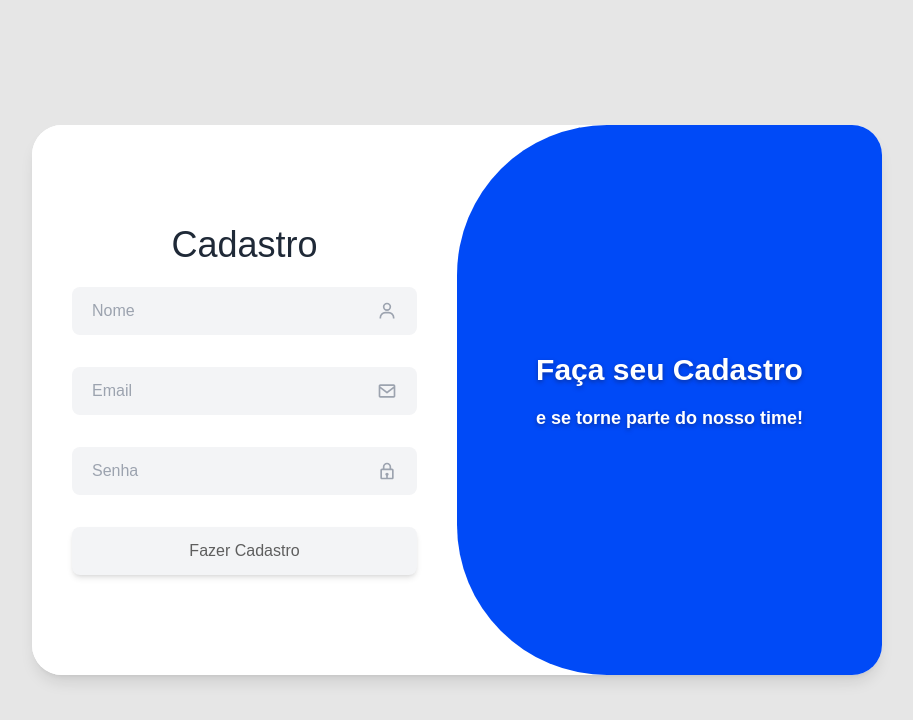
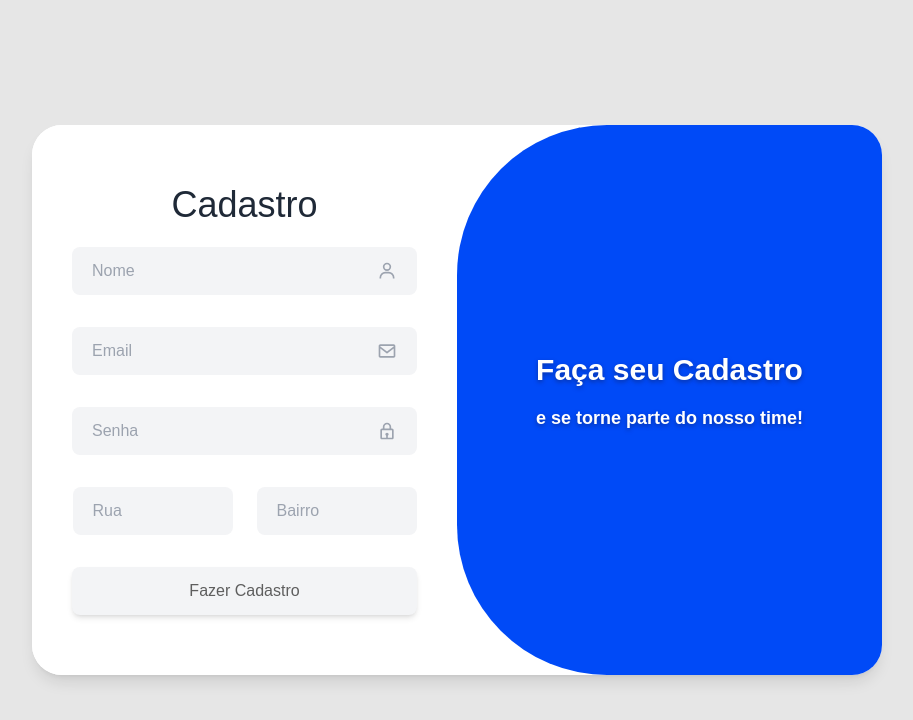
Before and after one commit to NycolleM/ChatBot_DevWeb, a React (Vite) app: page /telalogin in a window 1280 px wide. Both pictures are taken after a click on the button "Fazer Cadastro". Shown: the top 720 px of the page, without its empty margins (183-1096 px from the left). Built offline with nearby package versions, Linux system fonts and the light colour scheme.

Commit message:
tela login com bairro e rua

```diff
--- a/package.json
+++ b/package.json
@@ -9,12 +9,14 @@
     "preview": "vite preview"
   },
   "dependencies": {
+    "@react-pdf/renderer": "^4.3.1",
     "axios": "^1.13.2",
     "react": "^18.3.1",
     "react-dom": "^18.3.1",
     "react-icons": "^4.11.0",
     "react-input-mask": "^2.0.4",
-    "react-router-dom": "^6.30.1"
+    "react-router-dom": "^6.30.1",
+    "react-to-pdf": "^2.0.3"
   },
   "devDependencies": {
     "@types/react": "^18.2.15",
--- a/src/pages/TelaHistorico.jsx
+++ b/src/pages/TelaHistorico.jsx
@@ -2,6 +2,9 @@ import React, { useEffect, useMemo, useState } from 'react';
 import { Link } from 'react-router-dom';
 import { BiSearch, BiTrash, BiChevronDown } from 'react-icons/bi';
 import uniforlogo from '../imagens/uniforlogo.png';
+// import  generatePDF  from  'react-to-pdf' ;
+import { Page, Text, View, Document, StyleSheet } from '@react-pdf/renderer';
+
 
 export default function TelaHistorico() {
   const [busca, setBusca] = useState('');
@@ -25,6 +28,7 @@ export default function TelaHistorico() {
 
   const handleToggle = (id) => {
     setOpenItemId(prevId => (prevId === id ? null : id));
+
   };
 
   return (
@@ -68,7 +72,7 @@ export default function TelaHistorico() {
                   </span>
                   <div className="flex items-center space-x-3 flex-shrink-0">
                     {s.usuarioNome && (
-                      <div className="text-xs text-gray-500 font-normal">
+                      <div className="text-xs text-gray-500 font-normal"> *
                         Pergunta feita por: {s.usuarioNome}
                       </div>
                     )}
--- a/src/pages/TelaLogin.jsx
+++ b/src/pages/TelaLogin.jsx
@@ -16,6 +16,8 @@ const TelaLogin = () => {
   const [usernameCadastro, setUsernameCadastro] = useState('');
   const [emailCadastro, setEmailCadastro] = useState('');
   const [senhaCadastro, setSenhaCadastro] = useState('');
+  const [ruaCadastro, setRuaCadastro] = useState('');
+  const [bairroCadastro, setBairroCadastro] = useState('');
   const [erroCadastro, setErroCadastro] = useState('');
 
   const handleLoginSubmit = async (e) => {
@@ -57,7 +59,9 @@ const TelaLogin = () => {
       const { data } = await axios.post('http://localhost:3000/api/usuarios', {
         nome: usernameCadastro,
         email: emailCadastro,
-        senha: senhaCadastro
+        senha: senhaCadastro,
+        rua: ruaCadastro,
+        bairro: bairroCadastro
       });
 
       console.log('Cadastro bem-sucedido:', data);
@@ -160,6 +164,27 @@ const TelaLogin = () => {
             <BiLock className="absolute right-5 top-1/2 transform -translate-y-1/2 text-gray-400 text-xl" />
           </div>
 
+
+          <div className="relative my-8">
+            <input
+              type="text"
+              placeholder="Rua"
+              required
+              className="w-[160px] py-3 px-5 pr-[15px] bg-gray-100 rounded-lg border-none outline-none text-base text-gray-800 font-medium"
+              value={ruaCadastro}
+              onChange={(e) => setRuaCadastro(e.target.value)}
+            />
+            <input
+              type="text"
+              placeholder="Bairro"
+              required
+              className="w-[160px] py-3 px-5 ml-6 pr-[15px] bg-gray-100 rounded-lg border-none outline-none text-base text-gray-800 font-medium"
+              value={bairroCadastro}
+              onChange={(e) => setBairroCadastro(e.target.value)}
+            />
+            {/* <BiEnvelope className="absolute right-5 top-1/2 transform -translate-y-1/2 text-gray-400 text-xl" /> */}
+          </div>
+
           {erroCadastro && (
             <p className="text-red-500 text-sm mb-4">{erroCadastro}</p>
           )}
```
Also changed, not shown: 1 other file (tests, documents, lock files or other folders).
